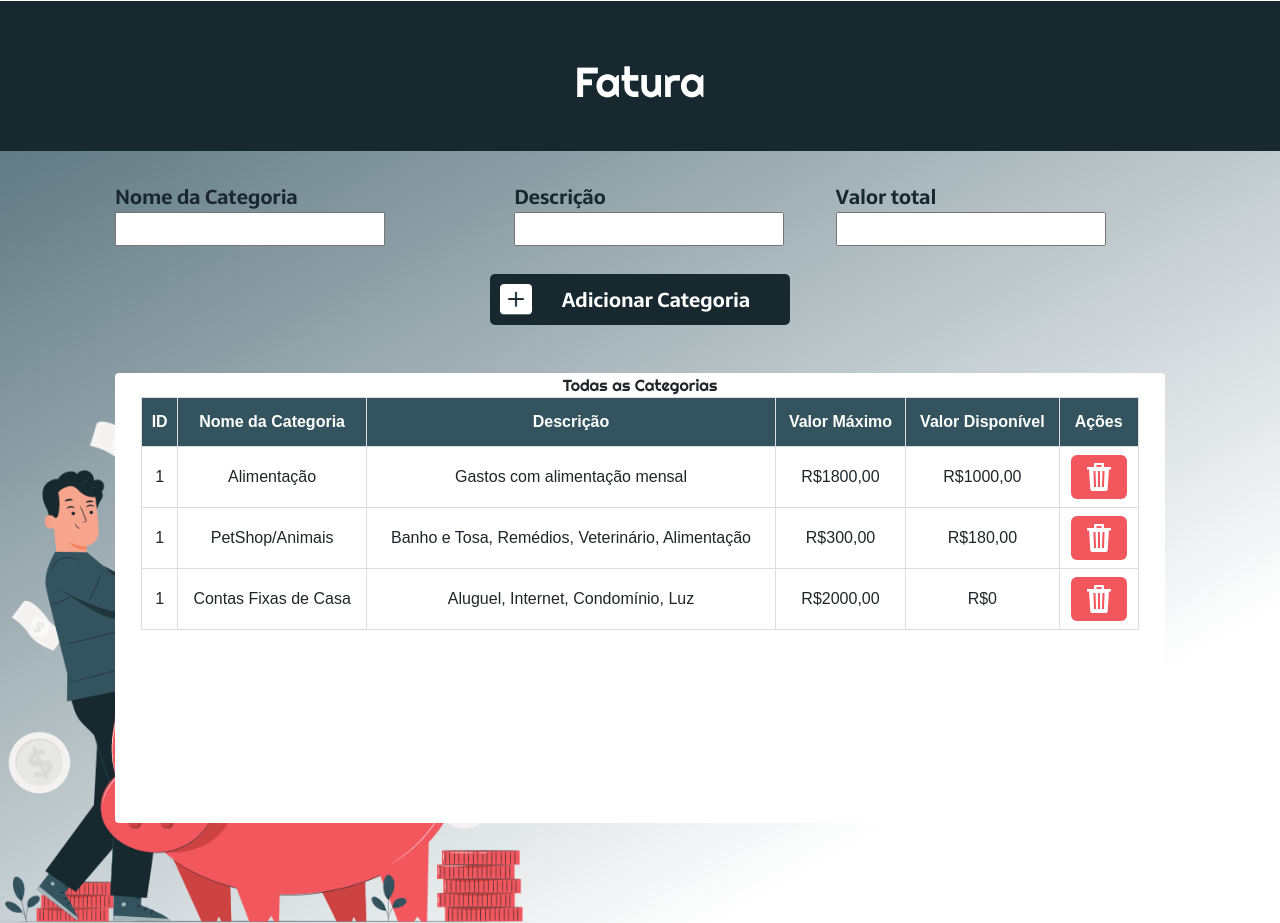
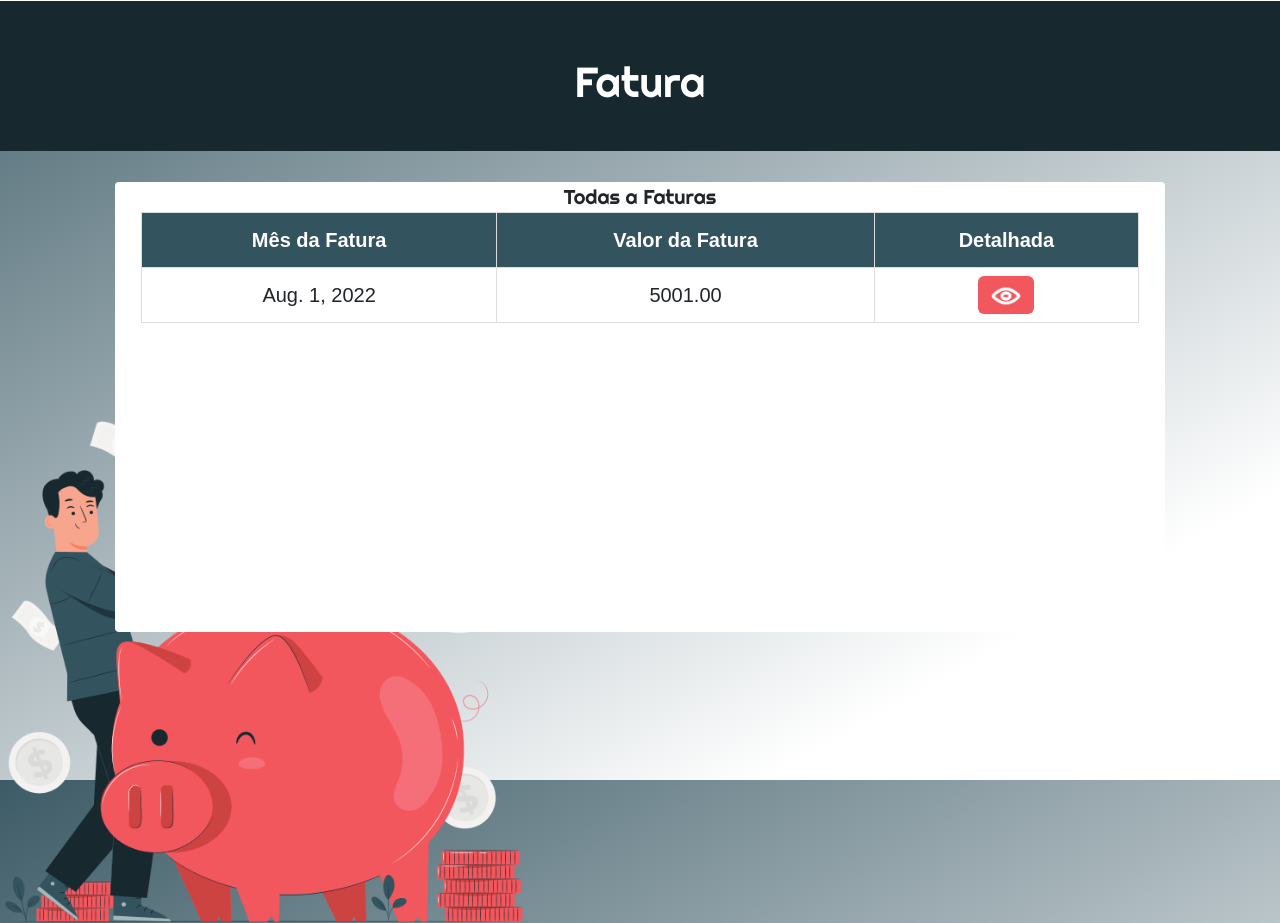
Before and after one commit to v1ct00rms/personalfinance1, a Django app: page /fatura/ in a window 1280 px wide. Shown: the part 117-1040 px from the top of the page. Run offline with Django 4.2, Linux system fonts and the light colour scheme; data comes from the database, SQL or seed files in the repository; some web fonts are replaced.

Commit message:
Terceiro Commit

```diff
--- a/fatura/templates/fatura.html
+++ b/fatura/templates/fatura.html
@@ -44,74 +44,33 @@
             </div>
             <div class="second-content">
                 <div class="input-options">
-                    <div>
-
-                        <label for="descricao">Nome da Categoria</label>
-                        <input name="descricao" id="descricao" class="description text-center" type="text">
-                    </div>
-                    <div>
-                        <label for="descricao">Descrição</label>
-                        <input name="descricao" id="descricao" class="description text-center" type="text">
-                    </div>
-                    <div>
-                        <label for="valor">Valor total</label>
-                        <input name="descricao" id="descricao" class="description text-center" type="text">
-                    </div>
-                </div>
-                <button class="action-button" input type="submit">
-                    <img src="{% static 'img/icon-plus-white.png' %}" alt="ícone de adicionar">
-                    <a>Adicionar Categoria</a>
-                </button>
 
             </div>
             <div class="third-content">
-                <a>Todas as Categorias</a>
+                <a>Todas a Faturas</a>
                 <div>
                     <table class="table-transitions">
                         <thead>
                             <tr>
-                                <th>ID</th>
-                                <th>Nome da Categoria</th>
-                                <th>Descrição</th>
-                                <th>Valor Máximo</th>
-                                <th>Valor Disponível</th>
-                                <th>Ações</th>
+
+                                <th>Mês da Fatura</th>
+                                <th>Valor da Fatura</th>
+                                <th>Detalhada</th>
                             </tr>
                         </thead>
+
                         <tbody>
+                        {% for fatura in faturas %}
                             <tr>
-                                <td>1</td>
-                                <td>Alimentação</td>
-                                <td>Gastos com alimentação mensal</td>
-                                <td>R$1800,00</td>
-                                <td>R$1000,00</td>
+
+                                <td>{{fatura.data}}</td>
+                                <td>{{fatura.valor}}</td>
                                 <td>
-                                    <a class="btn btn-primary"><img src="{% static 'img/icon-trash.png' %}" alt="ícone de exclusão"
+                                    <a class="btn btn-primary"><img src="{% static 'img/icon-eye.png' %}" alt="Visualização detalhada"
                                             width="32"></a>
                                 </td>
                             </tr>
-                            <tr>
-                                <td>1</td>
-                                <td>PetShop/Animais</td>
-                                <td>Banho e Tosa, Remédios, Veterinário, Alimentação</td>
-                                <td>R$300,00</td>
-                                <td>R$180,00</td>
-                                <td>
-                                    <a class="btn btn-primary"><img src="{% static 'img/icon-trash.png' %}" alt="ícone de exclusão"
-                                            width="32"></a>
-                                </td>
-                            </tr>
-                            <tr>
-                                <td>1</td>
-                                <td>Contas Fixas de Casa</td>
-                                <td>Aluguel, Internet, Condomínio, Luz</td>
-                                <td>R$2000,00</td>
-                                <td>R$0</td>
-                                <td>
-                                    <a class="btn btn-primary"><img src="{% static 'img/icon-trash.png' %}" alt="ícone de exclusão"
-                                            width="32"></a>
-                                </td>
-                            </tr>
+                        {% endfor %}
                         </tbody>
                     </table>
                 </div>
--- a/fatura/views.py
+++ b/fatura/views.py
@@ -6,7 +6,7 @@ from mainpage.models import Fatura
 def fatura(request):
     data = {}
     data['db'] = Fatura.objects.all()
-    return render(request, 'fatura.html')
+    return render(request, 'fatura.html', {'faturas':data['db']})
 
 
 def create(request):
--- a/transacao/templates/transacao.html
+++ b/transacao/templates/transacao.html
@@ -94,7 +94,7 @@
                     <table class="table-transitions">
                         <thead>
                             <tr>
-                                <th>ID</th>
+
                                 <th>Data</th>
                                 <th>Descrição</th>
                                 <th>Categoria</th>
@@ -106,7 +106,7 @@
                         <tbody>
                         {% for transacao in transacoes %}
                             <tr>
-                                <td>{{transacao.id}}</td>
+
                                 <td>{{transacao.data}}</td>
                                 <td>{{transacao.descricao}}</td>
                                 <td>{{transacao.categoria.nome}}</td>
```
Also changed, not shown: transacao/views.py (+10 -8 lines).
